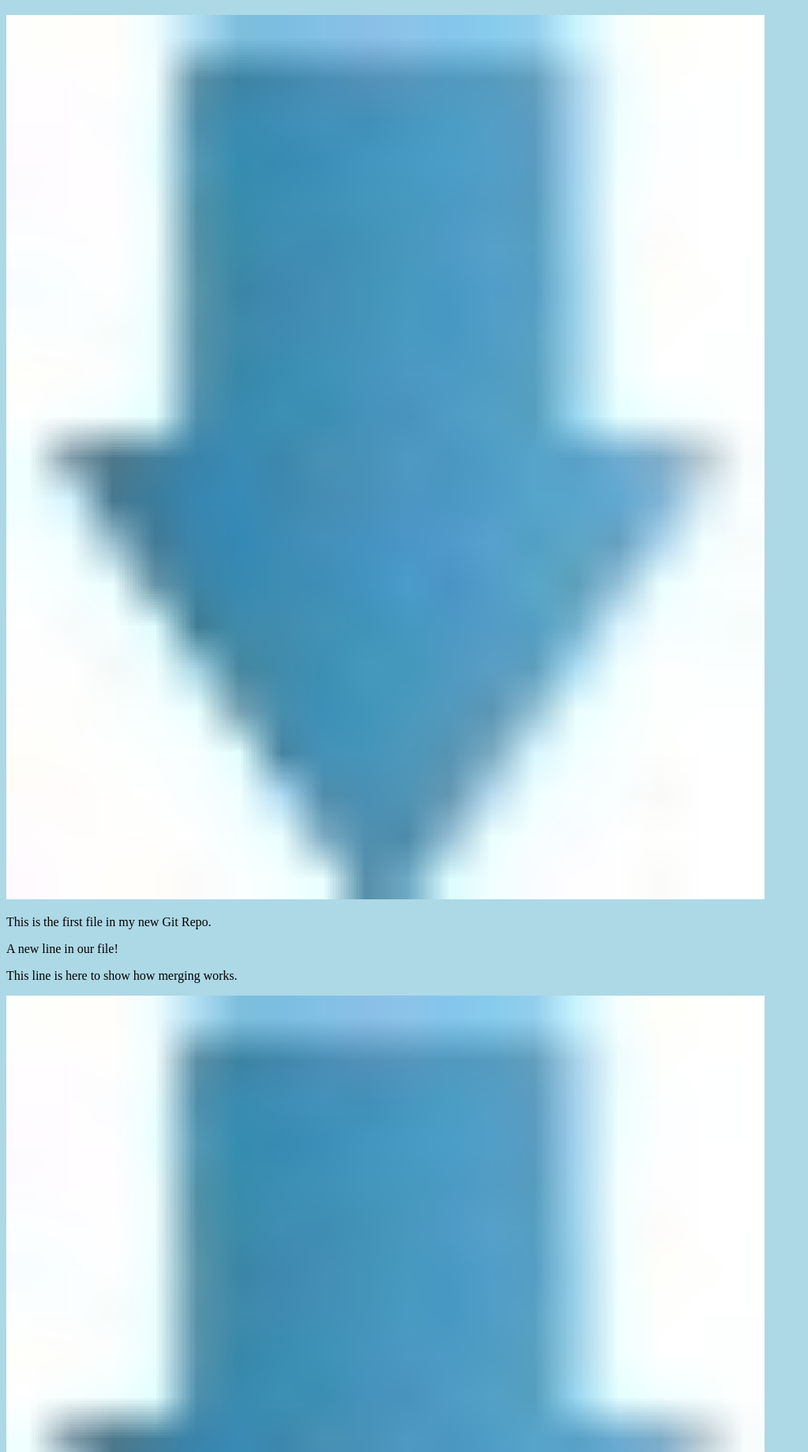
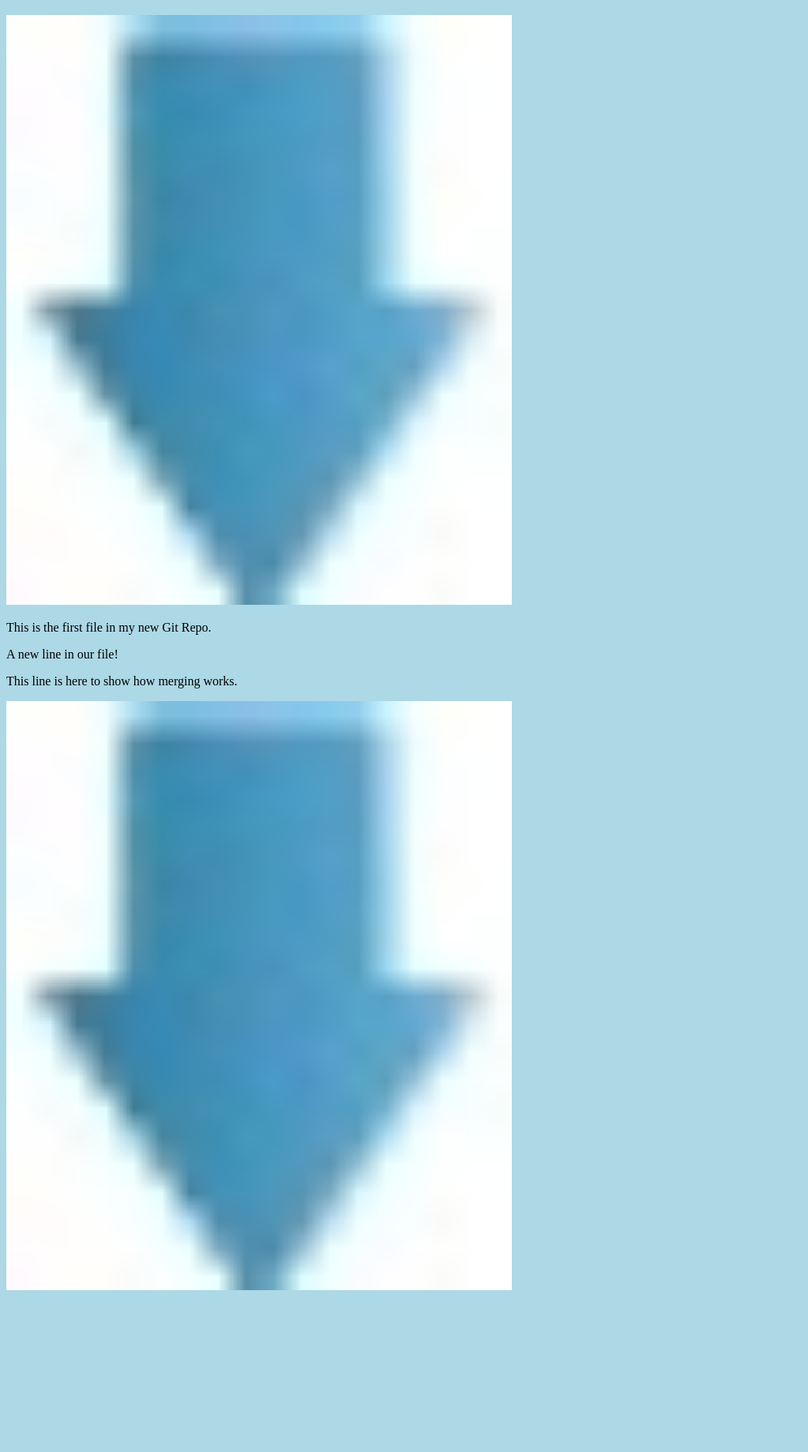
Before and after one commit to anupgokhale/hello-world, a plain HTML site: page index.html in a window 1280 px wide. Shown: the part 61-1900 px from the top of the page at 79% size, without its empty margins (0-1023 px from the left). After the commit the page ends 1707 px from the top, so only its background shows below. Drawn offline with Linux system fonts and the light colour scheme.

Commit message:
Updated index.html. Resized Images

```diff
--- a/index.html
+++ b/index.html
@@ -8,12 +8,12 @@
 
 <h1>Hello world!</h1>
 <div><img src="Bluearrow.jpg" alt="Hello World from Space"
-style="width:100%;max-width:960px"></div>
+style="width:100%;max-width:640px"></div>
 <p>This is the first file in my new Git Repo.</p>
 <p>A new line in our file!</p>
 <p>This line is here to show how merging works.</p>
 <div><img src="BluearrowNEW.jpg" alt="Hello World from Space"
-style="width:100%;max-width:960px"></div>
+style="width:100%;max-width:640px"></div>
 
 </body>
 </html>
```
